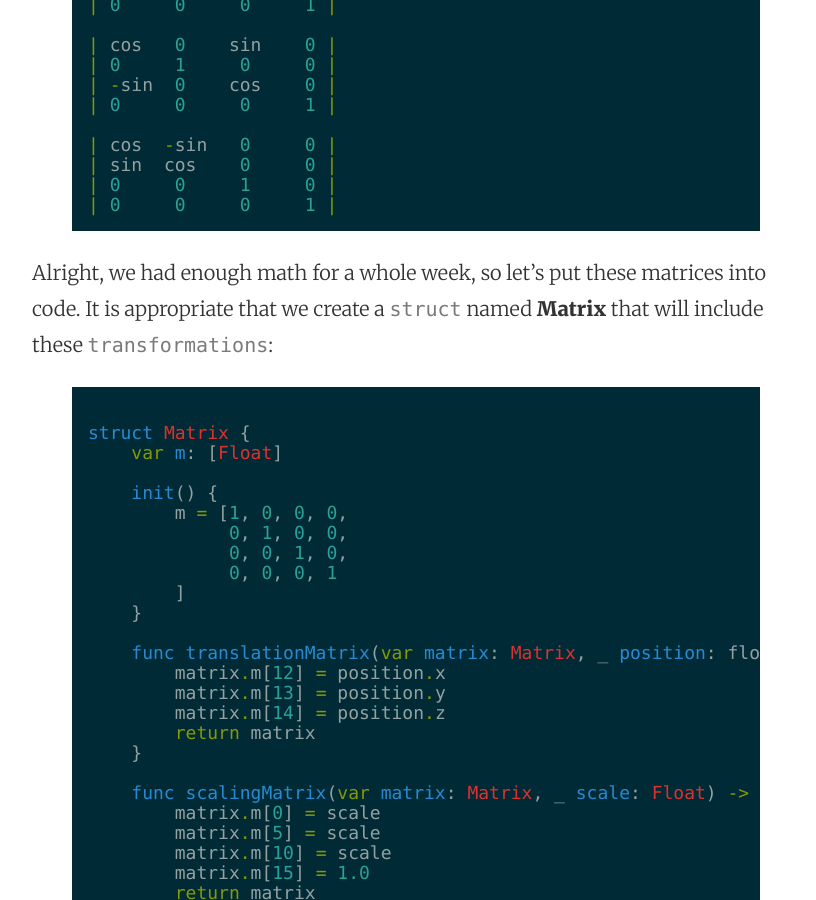
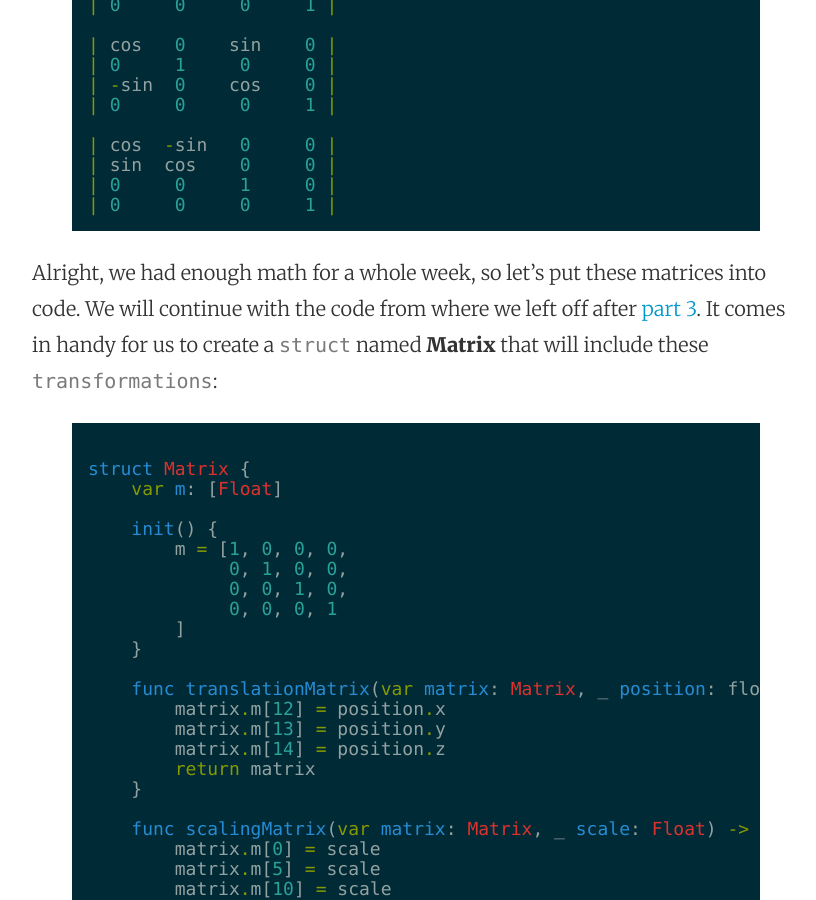
Before and after one commit to mhorga/mhorga.github.io, a Jekyll site: the page built from _posts/2016-02-08-using-metalkit-part-5.markdown, in a window 1280 px wide and 900 px high, scrolled down 2088 px. Shown: the whole window, without its empty margins (224-1040 px from the left). Built offline with Jekyll 4.4.1, drawn with Linux system fonts in a browser that asks for light colours; some of the changed text lies outside the part shown.

Commit message:
Post update: Using MetalKit part 5

```diff
--- a/_posts/2016-02-08-using-metalkit-part-5.markdown
+++ b/_posts/2016-02-08-using-metalkit-part-5.markdown
@@ -46,7 +46,7 @@ The __rotation matrix__ is an __identity matrix__ where depending on which axis
 | 0     0     0     1 |
 {% endhighlight %}
 
-Alright, we had enough math for a whole week, so let's put these matrices into code. It is appropriate that we create a `struct` named __Matrix__ that will include these `transformations`:
+Alright, we had enough math for a whole week, so let's put these matrices into code. We will continue with the code from where we left off after [part 3](https://github.com/Swiftor/Metal/tree/master/ch04). It comes in handy for us to create a `struct` named __Matrix__ that will include these `transformations`:
 
 {% highlight swift %}
 struct Matrix {
```
Also changed, not shown: other parts of _posts/2016-02-08-using-metalkit-part-5.markdown (+1 -1 lines).
